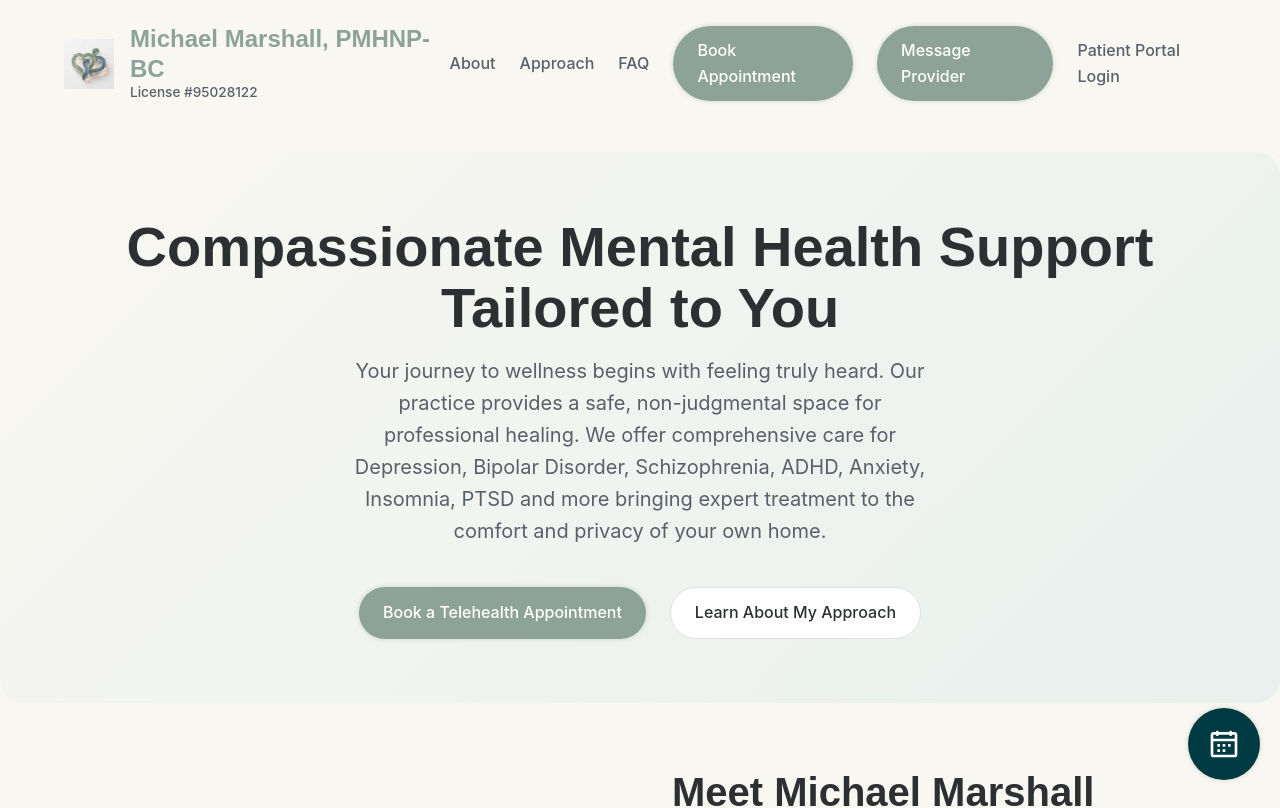
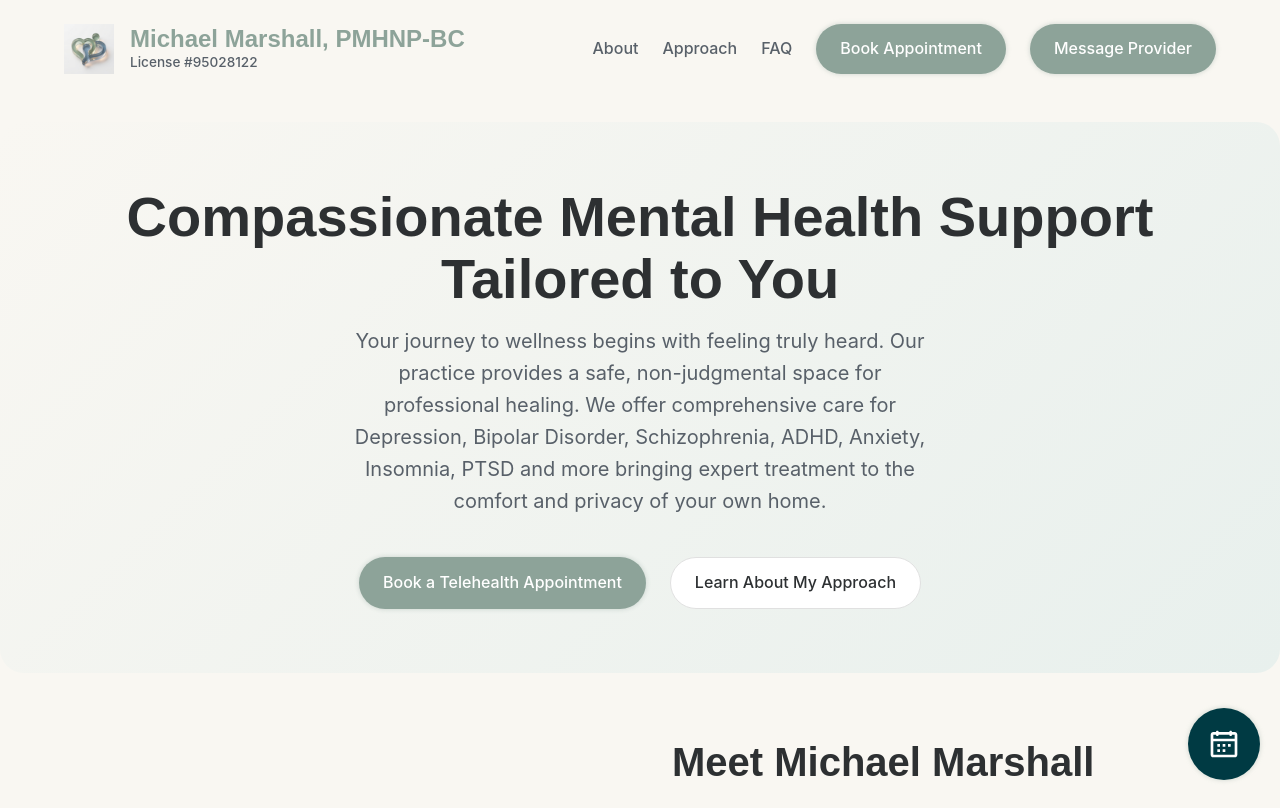
Before and after one commit to Dunnbiggs/Madvnp, a React (Vite) app: page / in a window 1280 px wide. Shown: the top 808 px of the page. Built offline with nearby package versions, Linux system fonts and the light colour scheme.

Commit message:
feat: remove patient portal link from header

```diff
--- a/src/components/Header.jsx
+++ b/src/components/Header.jsx
@@ -16,7 +16,6 @@ const Header = () => {
                 <a href="#faq">FAQ</a>
                 <a href="https://d2oe0ra32qx05a.cloudfront.net/?practiceKey=k_1_106361" className="btn btn-primary btn-flash">Book Appointment</a>
                 <a href="https://portal.kareo.com/" className="btn btn-primary btn-flash">Message Provider</a>
-                <a href="https://portal.kareo.com/">Patient Portal Login</a>
             </nav>
         </header>
     )
```
Also changed, not shown: 3 other files (tests, documents, lock files or other folders).
